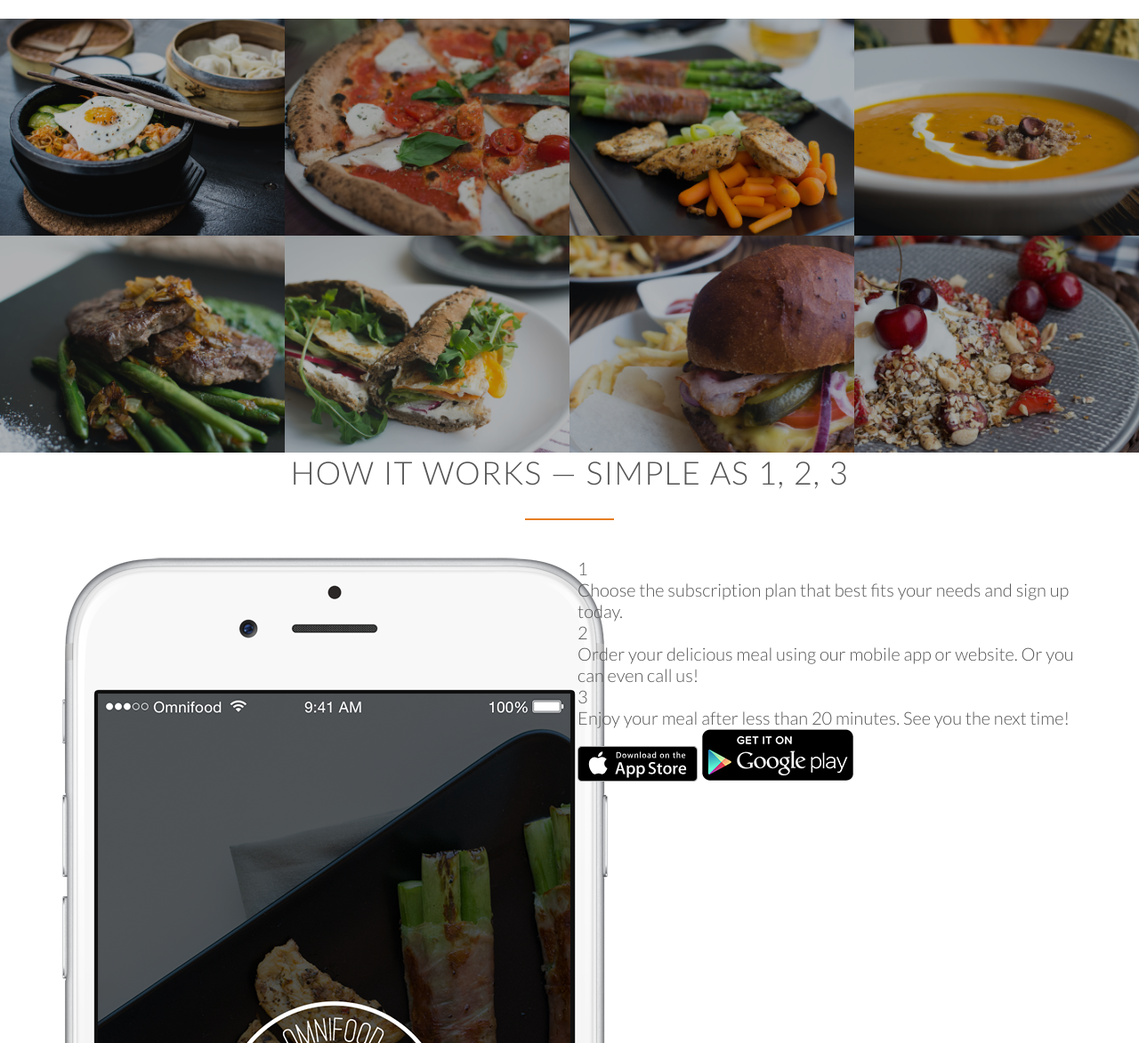
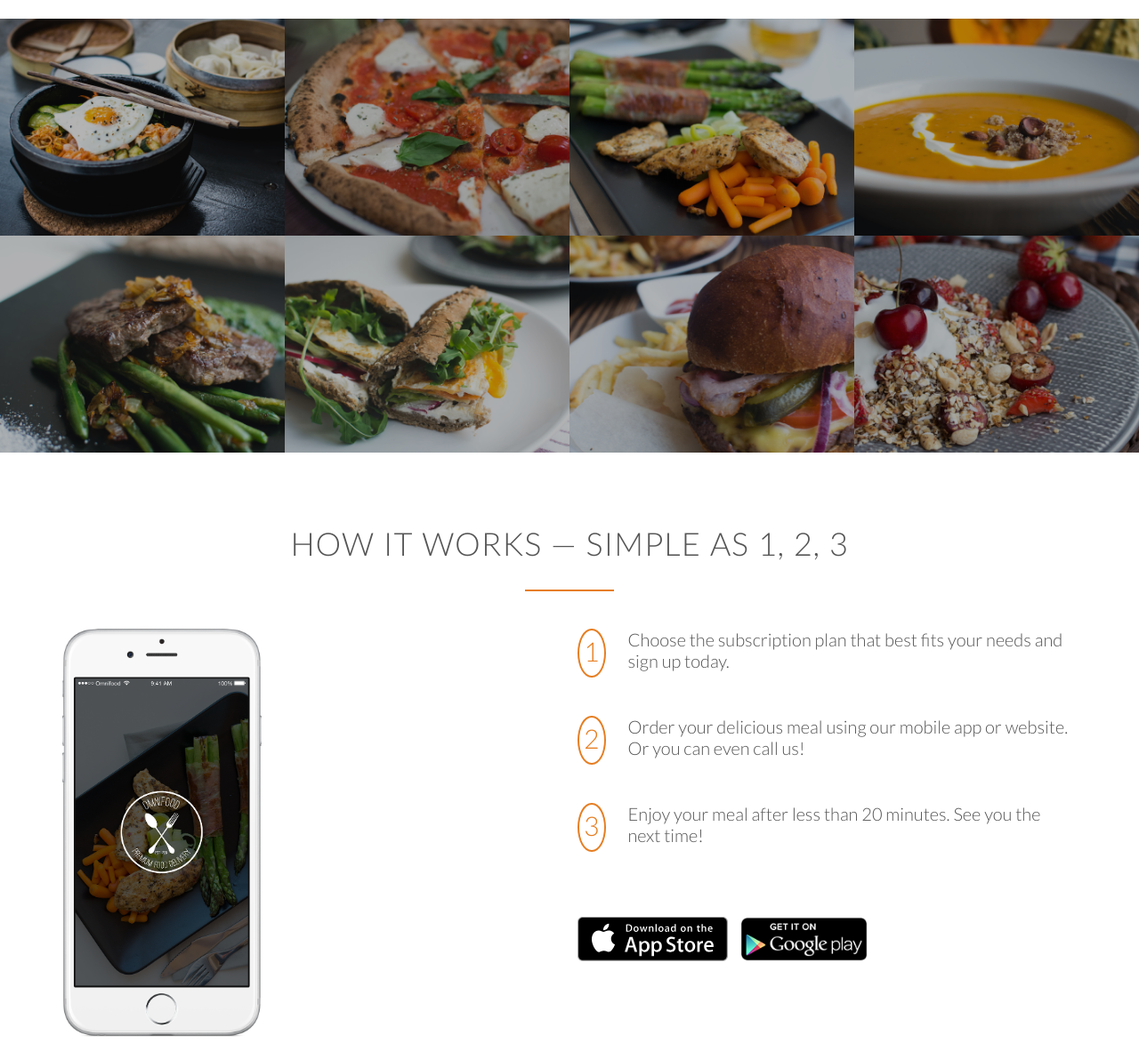
Before and after one commit to nulkhaliq/OmniFood, a plain HTML site: page index.html in a window 1280 px wide. Shown: the part 1497-2670 px from the top of the page at 89% size. Drawn offline with Linux system fonts and the light colour scheme; files whose address does not match are found by name.

Commit message:
backup changes before finding err

```diff
--- a/index.html
+++ b/index.html
@@ -75,7 +75,7 @@
         </div>
     </section>
     <section class="section-meals">
-        <ul class="meals-showcase">
+        <ul class="meals-showcase clearfix">
         <li>
             <figure class="meal-photo">
                 <img src="resources/img/1.jpg" alt="Korean bibimbap with egg and vegetables">
@@ -95,7 +95,7 @@
             </figure >
             </li>
         </ul>
-    <ul class="meals-showcase">
+    <ul class="meals-showcase clearfix">
         <li>
             <figure class="meal-photo">
                 <img src="resources/img/5.jpg" alt="Paleo beef steak with vegetables">
--- a/resources/css/style.css
+++ b/resources/css/style.css
@@ -25,6 +25,14 @@
     text-rendering: optimizeLegibility;
 }
 
+.clearfix {zoom: 1}
+.clearfix:after {
+    content: '.';
+    clear:both;
+    display: block;
+    height: 0;
+    visibility: hidden;
+}
 
 /* -------------------------------*/
 /* REUSEABLE COMPONENTS */
@@ -217,8 +225,6 @@
 
 
 
-
-
 /* -------------------------------*/
 /* MEALS */
 /* -------------------------------*/
@@ -254,3 +260,54 @@
     opacity: 1;
     transform: scale(1.03);
 }
+
+/* -------------------------------*/
+/* HOW IT WORKS */
+/* -------------------------------*/
+
+.section-steps {
+    background-color: #f4f4f4;
+}
+
+.steps-box:first-child {
+    text-align: right;
+    padding-right: 3%;
+     margin-top: 30px;
+
+}.steps-box:last-child {
+    padding-left: 3%
+    margin-top:70px;
+
+}
+
+.app-screen {
+    width: 40%;
+}
+
+.works-step {
+    margin-bottom: 50px;
+}
+
+.works-step:last-of-type {
+    margin-bottom: 80px;
+}
+
+.works-step div {
+    color: #e67e22;
+    border: 2px solid #e67e22;
+    display: inline-block;
+    border-radius: 50%;
+    height: 55px;
+    widows: 55px;
+    text-align: center;
+    padding: 5px;
+    float: left;
+    font-size: 150%;
+    margin-right: 25px;
+}
+
+.btn-app img {
+height: 50px;
+width: auto;
+    margin-right: 10px;
+}
```
